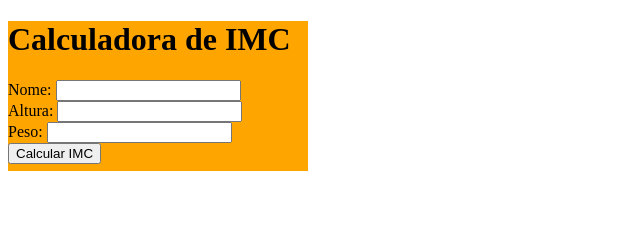
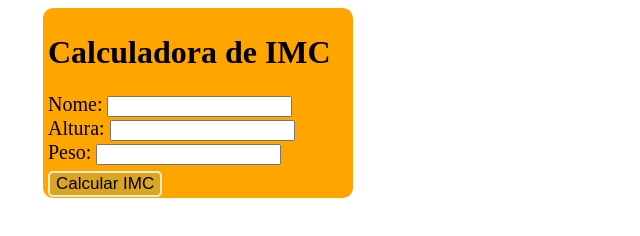
Before and after one commit to anisionascimento/Calculado-Imc, a plain HTML site: page index.html in a window 1280 px wide. Shown: the whole page, without its empty margins (0-640 px from the left). Drawn offline with Linux system fonts and the light colour scheme.

Commit message:
estilização final

```diff
--- a/style.css
+++ b/style.css
@@ -2,7 +2,26 @@
 
     background-color: orange;
     width: 300px;
-    height: 150px;
+    height: 180px;
+    margin-left:35px;
+    padding: 5px;
+    box-shadow: 25;
+    border-radius: 10px;
 
 
 }
+.input {
+    font-size: 20px;
+}
+
+#button {
+
+    font-size: 17px;
+    cursor: pointer;
+    background-color: #daa520;
+    border: 2px solid blanchedalmond;
+    border-radius: 5px;
+    margin-top: 6px;
+
+
+}
```
